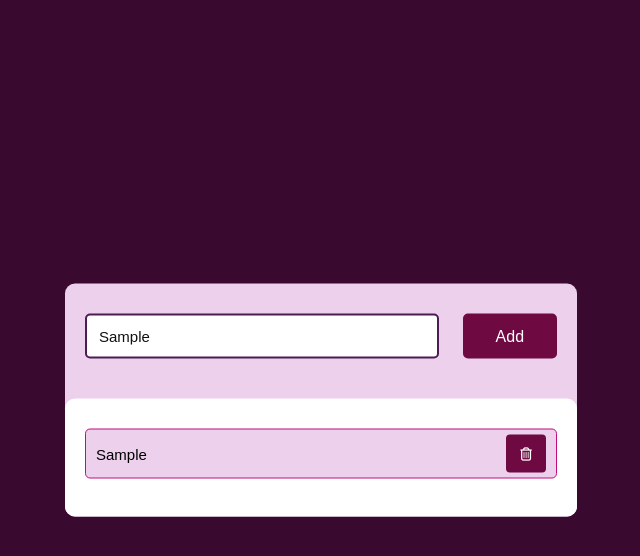
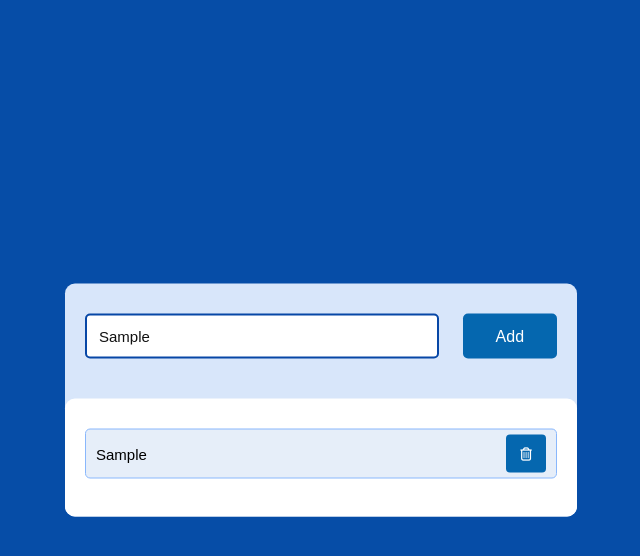
Before and after one commit to Mary8992/todo-list, a plain HTML site: page index.html in a window 1280 px wide. Both pictures are taken after typing "Sample" into the empty fields and a click on the button "Add". Shown: the whole page, without its empty margins (319-959 px from the left). Drawn offline with Linux system fonts and the light colour scheme.

Commit message:
color changed and hover added

```diff
--- a/style-todo.css
+++ b/style-todo.css
@@ -7,17 +7,17 @@
 }
 body {
   height: 100vh;
-  background: rgb(57, 9, 48);
+  background: #064DA7;
 }
 .container {
   width: 40%;
   min-width: 450px;
-  position: absolute;
+  position: relative;
   min-height: 100px;
   transform: translate(-50%, -50%);
   top: 50%;
   left: 50%;
-  background: rgb(236, 208, 236);
+  background: #d8e6fa;
   border-radius: 10px;
 }
 #newtask {
@@ -29,7 +29,7 @@ body {
   height: 45px;
   font-family: "Poppins", sans-serif;
   font-size: 15px;
-  border: 2px solid #4d1c54;
+  border: 2px solid #0747A6;
   padding: 12px;
   color: #111111;
   font-weight: 500;
@@ -39,7 +39,7 @@ body {
 
 #newtask input:focus {
   outline: none;
-  border-color: rgb(194, 11, 124);
+  border-color: #0074F7;
 }
 #newtask button {
   position: relative;
@@ -50,11 +50,14 @@ body {
   font-family: "Poppins", sans-serif;
   font-weight: 500;
   font-size: 16px;
-  background-color: rgb(111, 9, 66);
+  background-color:#0567AF ;
   border: none;
   color: #ffffff;
   cursor: pointer;
   outline: none;
+}
+#newtask button:hover{
+  background-color: #0747A6;
 }
 #tasks {
   background-color: #ffffff;
@@ -68,7 +71,7 @@ body {
 }
 
 .task {
-  background-color: rgb(236, 208, 236);
+  background-color:#e6eef9 ;
   height: 50px;
   margin-bottom: 8px;
   padding: 5px 10px;
@@ -76,8 +79,12 @@ body {
   border-radius: 5px;
   align-items: center;
   justify-content: space-between;
-  border: 1px solid rgb(194, 11, 124);
-  cursor: pointer;
+  border: 1px solid #89b7fc ;
+  cursor:context-menu;
+  transition: 0.2s;
+}
+.task:hover{
+  background: #aecbf5;
 }
 .task span {
   font-family: "Poppins", sans-serif;
@@ -85,7 +92,7 @@ body {
   font-weight: 400;
 }
 .task button {
-  background-color: rgb(111, 9, 66);
+  background-color: #0567AF;
   color: #ffffff;
   height: 100%;
   width: 40px;
@@ -94,3 +101,7 @@ body {
   cursor: pointer;
   outline: none;
 }
+.task button:hover{
+  background-color: #fff;
+  color: #0567AF;
+}
```
